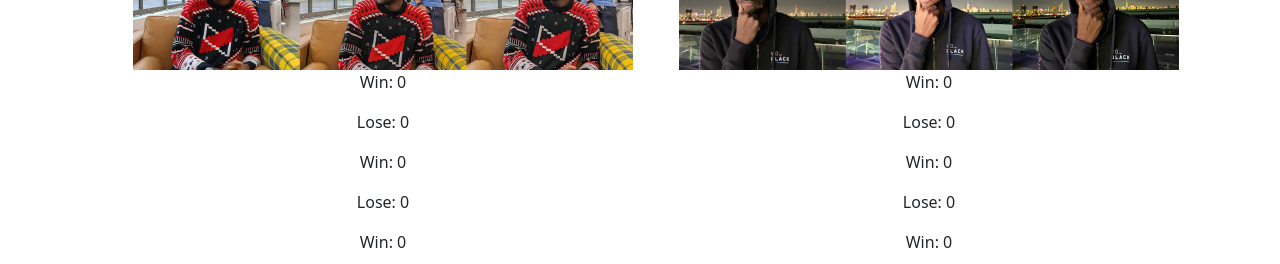
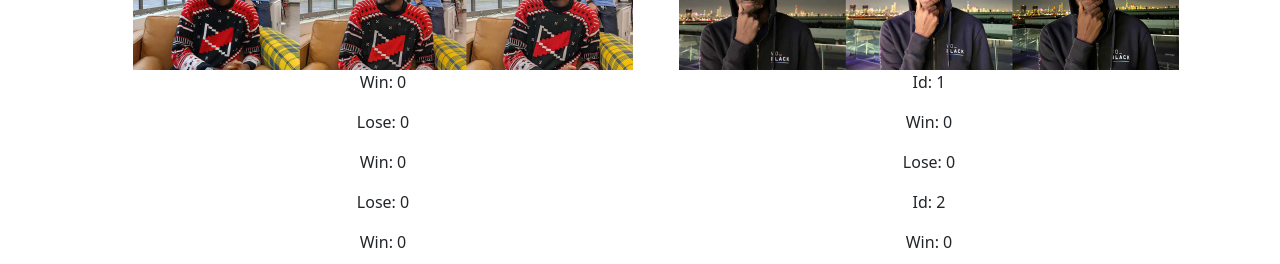
Before and after one commit to mwizard9/Camera_Test, a React (Create React App) app: page /selectImage in a window 1280 px wide. Shown: the part 532-796 px from the top of the page. Built offline with nearby package versions, Linux system fonts and the light colour scheme.

Commit message:
adding id by winlose

```diff
--- a/src/Components/SelectImage.js
+++ b/src/Components/SelectImage.js
@@ -82,6 +82,7 @@ const SelectImage = () => {
               />
               {imagesArray.map(image => (
                 <div className='container' key={image.id}>
+                    <p>Id: {image.id}</p>
                   <p>Win: {image.win}</p>
                   <p>Lose: {image.lose}</p>
                 </div>
```
